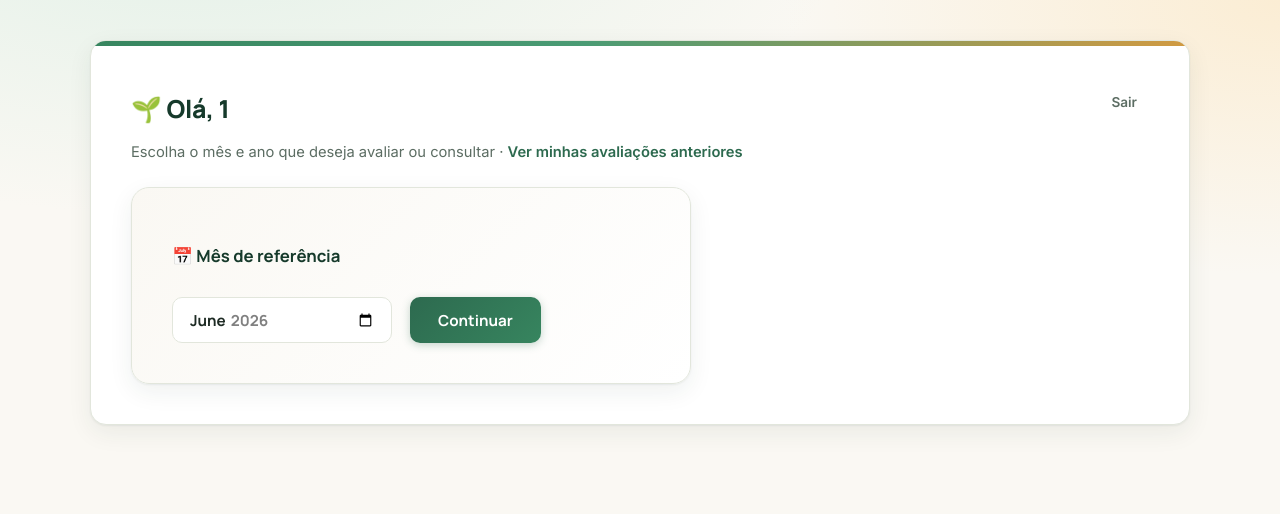
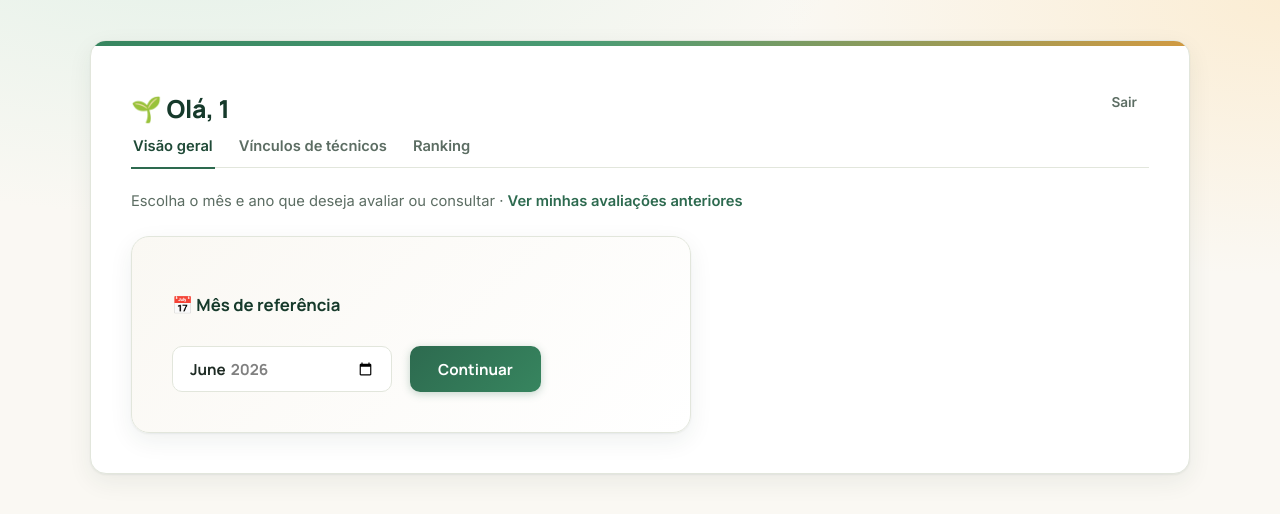
Before and after one commit to geovanacosta0326-ai/avaliacao_tecnicos, a FastAPI app: page /coordenador in a window 1280 px wide. Shown: the top 514 px of the page. Run offline with FastAPI, Linux system fonts and the light colour scheme; the visitor is signed in with stand-in values (Sample User, id 1).

Commit message:
descreva o que mudou aqui

```diff
--- a/app/templates/escolher_mes.html
+++ b/app/templates/escolher_mes.html
@@ -11,6 +11,18 @@
             <h1>Olá, {{ supervisor }}</h1>
             <a href="/logout">Sair</a>
         </div>
+
+        <nav class="abas">
+            {% if destino == '/coordenador' %}
+            <a href="/coordenador" class="aba-ativa">Visão geral</a>
+            <a href="/coordenador/vinculos-tecnicos">Vínculos de técnicos</a>
+            <a href="/coordenador/ranking">Ranking</a>
+            {% else %}
+            <a href="/">Técnicos da equipe</a>
+            <a href="/avaliacoes" class="aba-ativa">Avaliação dos técnicos</a>
+            {% endif %}
+        </nav>
+
         <p class="subtitulo">Escolha o mês e ano que deseja avaliar ou consultar · <a href="/minhas-avaliacoes">Ver minhas avaliações anteriores</a></p>
 
         <div class="cartao-selecionar-mes">
```
Also changed, not shown: README.md.
